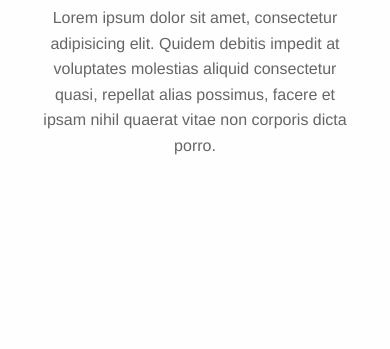
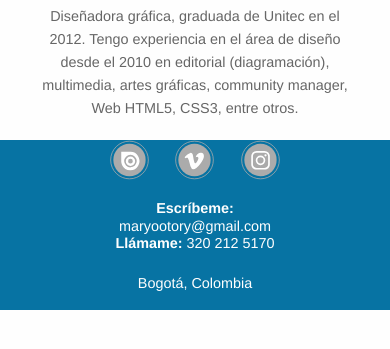
Before and after one commit to maryootory/web, a plain HTML site: page index.html in a window 390 px wide. Shown: the part 489-838 px from the top of the page. Drawn offline with Linux system fonts and the light colour scheme.

Commit message:
estilos footer - mobile

```diff
--- a/dev/src/scss/custom/blocks/_content.scss
+++ b/dev/src/scss/custom/blocks/_content.scss
@@ -1,9 +1,16 @@
 .content {
+  margin-bottom: 20px;
+
   .bienvenida {
-    .title{
+    .title {
+      color: $secondary-color;
       font-weight: 600;
       font-size: 6em;
-      color: $secondary-color;
+    }
+
+    .saludo p {
+      margin-bottom: 0;
+      font-size: .9em;
     }
   }
 }
--- a/dev/src/scss/custom/blocks/_footer.scss
+++ b/dev/src/scss/custom/blocks/_footer.scss
@@ -0,0 +1,66 @@
+.footer {
+  padding-bottom: 15px;
+  background-color: $secondary-color;
+  color: $white;
+
+  a { color: $white; }
+
+  .redes {
+    margin-bottom: 20px;
+
+    .red {
+      a {
+        display: inline-block;
+        width: 100%;
+        height: 40px;
+        text-indent: -9999px;
+      }
+
+      &.issuu {
+        a {
+          background: url('../images/issuu.svg') no-repeat center;
+          background-size: contain;;
+
+          &:hover { background: url('../images/issuu-hover.svg') no-repeat center; }
+        }
+      }
+
+      &.vimeo {
+        a {
+          background: url('../images/vimeo.svg') no-repeat center;
+          background-size: contain;;
+
+          &:hover { background: url('../images/vimeo-hover.svg') no-repeat center; }
+        }
+      }
+
+      &.instagram {
+        a {
+          background: url('../images/instagram.svg') no-repeat center;
+          background-size: contain;;
+
+          &:hover { background: url('../images/instagram-hover.svg') no-repeat center; }
+        }
+      }
+    }
+  }
+
+  .info {
+    margin-bottom: 20px;
+
+    p {
+      margin-bottom: 0;
+      font-size: .9em;
+      line-height: 1.2;
+
+      a { display: inline-block; }
+    }
+  }
+
+  .copy {
+    p {
+      margin-bottom: 0;
+      font-size: .9em;
+    }
+  }
+}
--- a/index.html
+++ b/index.html
@@ -26,11 +26,32 @@
     <section class="content">
       <div class="bienvenida text-center small-centered small-10">
         <h2 class="title">HOLA</h2>
-        <div>
-          <p>Lorem ipsum dolor sit amet, consectetur adipisicing elit. Quidem debitis impedit at voluptates molestias aliquid consectetur quasi, repellat alias possimus, facere et ipsam nihil quaerat vitae non corporis dicta porro.</p>
+        <div class="saludo">
+          <p>Diseñadora gráfica, graduada de Unitec en el 2012. Tengo experiencia en el área de diseño desde el 2010 en editorial (diagramación), multimedia, artes gráficas, community manager, Web HTML5, CSS3, entre otros.</p>
         </div>
       </div>
     </section>
+
+    <footer class="footer">
+      <div class="row redes small-centered small-6">
+        <div class="red issuu column small-4">
+          <a href="#">issuu</a>
+        </div>
+        <div class="red vimeo column small-4">
+          <a href="#">vimeo</a>
+        </div>
+        <div class="red instagram column small-4">
+          <a href="#">instagram</a>
+        </div>
+      </div>
+      <div class="info text-center small-centered small-6">
+        <p class="email"><strong>Escríbeme: </strong><a href="mailto:maryootory@gmail.com">maryootory@gmail.com</a></p>
+        <p class="cel"><strong>Llámame: </strong><a href="tel:3202125170">320 212 5170</a></p>
+      </div>
+      <div class="copy text-center small-centered">
+        <p>Bogotá, Colombia</p>
+      </div>
+    </footer>
 
     <script type="text/javascript" src="js/vendor-scripts.min.js"></script>
     <script type="text/javascript" src="js/scripts.js"></script>
```
Also changed, not shown: css/styles.css, dev/src/images/instagram-hover.svg (added), dev/src/images/instagram.svg (added), dev/src/images/issuu-hover.svg (added), dev/src/images/issuu.svg (added), dev/src/images/vimeo-hover.svg (added), dev/src/images/vimeo.svg (added), images/instagram-hover.svg (added), images/instagram.svg (added), images/issuu-hover.svg (added), images/issuu.svg (added), images/vimeo-hover.svg (added), images/vimeo.svg (added).
